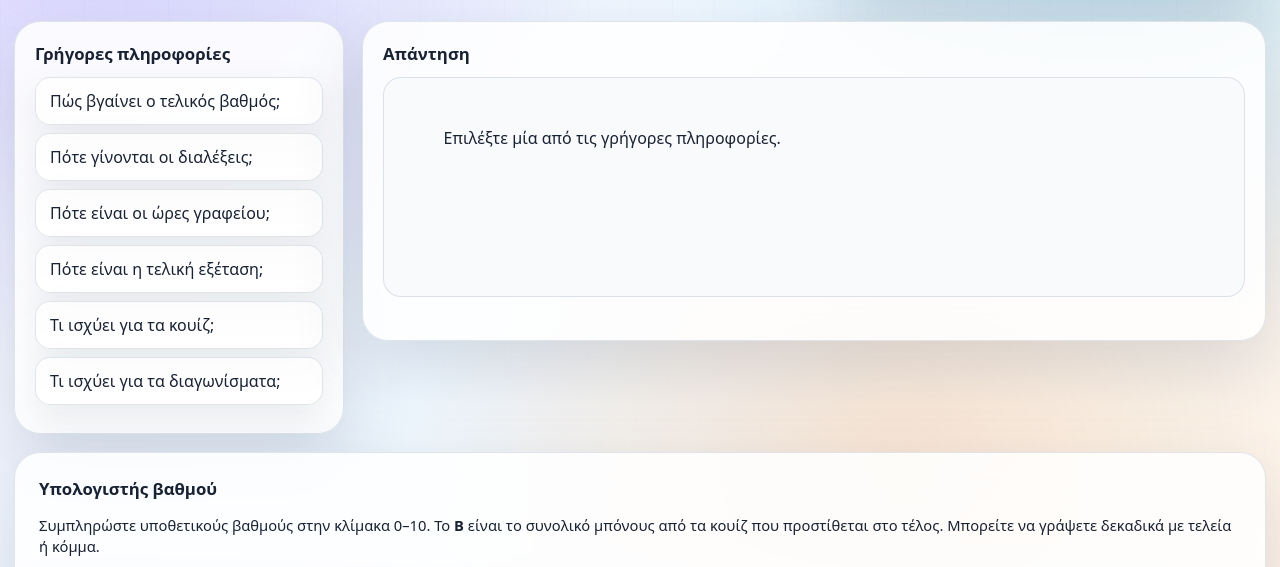
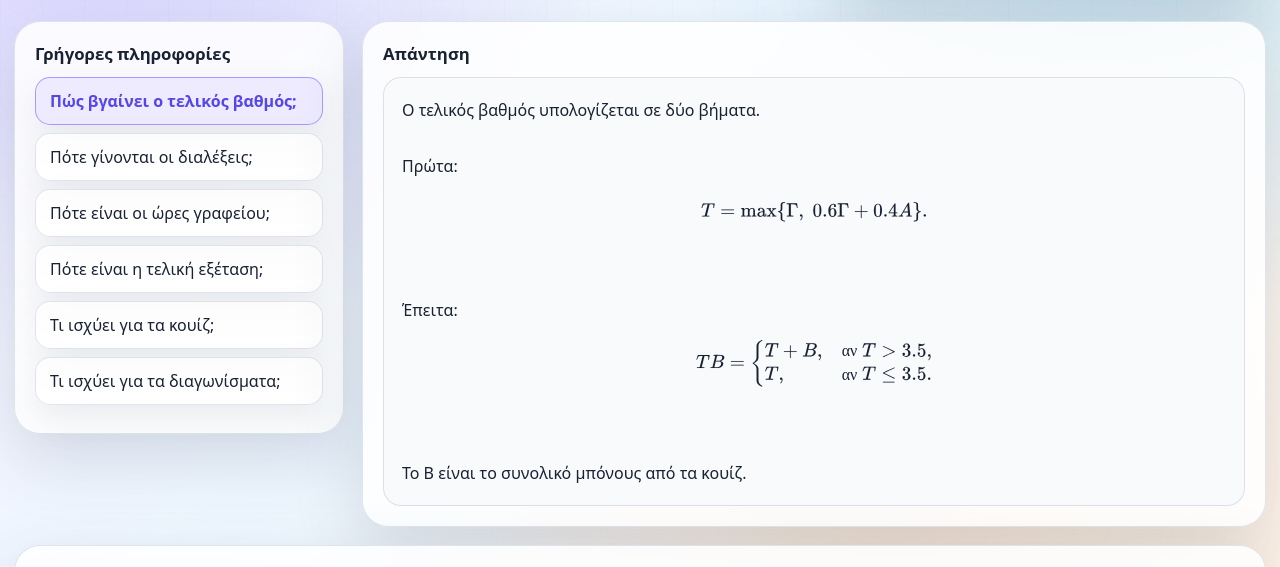
Before and after one commit to fotkara/MAY341-course-admin-chatbot, a plain HTML site: page index.html in a window 1280 px wide. Shown: the part 224-791 px from the top of the page. Drawn offline with nearby package versions, Linux system fonts and the light colour scheme.

Commit message:
Add files via upload

```diff
--- a/app.js
+++ b/app.js
@@ -18,7 +18,36 @@ function calculateGrade(gamma, a1, a2, b) {
   return { A, weighted, T, TB };
 }
 
-const QUICK_ANSWERS = {
+function getPolicy() {
+  const fallback = {
+    lectures: [
+      "Τρίτη 14:00–16:00, Αίθουσα 001",
+      "Πέμπτη 09:00–11:00, Αίθουσα 001"
+    ],
+    officeHours: [
+      "Τρίτη 12:30–13:30",
+      "Πέμπτη 11:30–12:30"
+    ],
+    examDate: "Τρίτη, 27 Ιανουαρίου 2026",
+    email: "fkarakatsani@uoi.gr"
+  };
+
+  if (typeof COURSE_POLICY === "undefined") {
+    return fallback;
+  }
+
+  return {
+    lectures: COURSE_POLICY.lectures || fallback.lectures,
+    officeHours: COURSE_POLICY.officeHours || fallback.officeHours,
+    examDate: COURSE_POLICY.examDate || fallback.examDate,
+    email: COURSE_POLICY.email || fallback.email
+  };
+}
+
+function getQuickAnswers() {
+  const policy = getPolicy();
+
+  return {
     grade: `Ο τελικός βαθμός υπολογίζεται σε δύο βήματα.
 
 Πρώτα:
@@ -39,19 +68,19 @@ T, & \\text{αν } T\\le 3.5.
 
     lectures: `Οι διαλέξεις γίνονται:
 
-• ${COURSE_POLICY.lectures[0]}
-• ${COURSE_POLICY.lectures[1]}`,
+• ${policy.lectures[0]}
+• ${policy.lectures[1]}`,
 
     office: `Οι ώρες γραφείου είναι:
 
-• ${COURSE_POLICY.officeHours[0]}
-• ${COURSE_POLICY.officeHours[1]}
+• ${policy.officeHours[0]}
+• ${policy.officeHours[1]}
 
-Αν δεν είστε διαθέσιμοι/ες αυτές τις ώρες, μπορείτε να στείλετε email στη διδάσκουσα (${COURSE_POLICY.email}) για να κανονιστεί διαφορετικό ραντεβού.`,
+Αν δεν είστε διαθέσιμοι/ες αυτές τις ώρες, μπορείτε να στείλετε email στη διδάσκουσα (${policy.email}) για να κανονιστεί διαφορετικό ραντεβού.`,
 
     exam: `Η τελική εξέταση για το ακαδημαϊκό έτος 2025–2026 έχει οριστεί για:
 
-${COURSE_POLICY.examDate}
+${policy.examDate}
 
 Ο βαθμός της τελικής εξέτασης συμβολίζεται με Γ.`,
 
@@ -70,11 +99,20 @@ A = \\frac{A_1 + A_2}{2}.
 
 Συμμετοχή στα διαγωνίσματα έχουν μόνο όσοι/όσες το δηλώσουν στο e-course. Όσοι/όσες δεν γράψουν τουλάχιστον 35% στο πρώτο διαγώνισμα χάνουν αυτόματα το δικαίωμα συμμετοχής στο δεύτερο.`
   };
+}
 
 function showQuickAnswer(key) {
   const box = document.getElementById("quickAnswer");
-  box.textContent = QUICK_ANSWERS[key] || "Δεν βρέθηκε απάντηση.";
-  if (window.MathJax) {
+  if (!box) return;
+
+  const answers = getQuickAnswers();
+  box.textContent = answers[key] || "Δεν βρέθηκε απάντηση.";
+
+  document.querySelectorAll(".quick").forEach((button) => {
+    button.classList.toggle("active", button.dataset.answer === key);
+  });
+
+  if (window.MathJax && typeof MathJax.typesetPromise === "function") {
     MathJax.typesetPromise([box]).catch(() => {});
   }
 }
@@ -124,31 +162,54 @@ function runGradeCalculation() {
       </div>
     </div>
   `;
-
-  if (window.MathJax) {
-    MathJax.typesetPromise([result]).catch(() => {});
-  }
 }
 
-document.addEventListener("DOMContentLoaded", () => {
-  document.querySelectorAll(".quick").forEach((btn) => {
-    btn.addEventListener("click", () => showQuickAnswer(btn.dataset.answer));
+function setupApp() {
+  document.addEventListener("click", (event) => {
+    const quickButton = event.target.closest(".quick[data-answer]");
+    if (quickButton) {
+      event.preventDefault();
+      showQuickAnswer(quickButton.dataset.answer);
+    }
   });
 
-  document.getElementById("calcBtn").addEventListener("click", runGradeCalculation);
+  const calcBtn = document.getElementById("calcBtn");
+  if (calcBtn) {
+    calcBtn.addEventListener("click", runGradeCalculation);
+  }
 
-  document.getElementById("clearCalcBtn").addEventListener("click", () => {
-    ["gamma", "a1", "a2", "b"].forEach(id => document.getElementById(id).value = "");
-    document.getElementById("calcResult").textContent = "";
-    document.getElementById("gamma").focus();
+  const clearBtn = document.getElementById("clearCalcBtn");
+  if (clearBtn) {
+    clearBtn.addEventListener("click", () => {
+      ["gamma", "a1", "a2", "b"].forEach(id => {
+        const field = document.getElementById(id);
+        if (field) field.value = "";
       });
+      const result = document.getElementById("calcResult");
+      if (result) result.textContent = "";
+      const gamma = document.getElementById("gamma");
+      if (gamma) gamma.focus();
+    });
+  }
 
   ["gamma", "a1", "a2", "b"].forEach(id => {
-    document.getElementById(id).addEventListener("keydown", (event) => {
+    const field = document.getElementById(id);
+    if (!field) return;
+
+    field.addEventListener("keydown", (event) => {
       if (event.key === "Enter") {
         event.preventDefault();
         runGradeCalculation();
       }
     });
   });
-});
+
+  // Αρχική απάντηση, ώστε να φαίνεται αμέσως ότι τα κουμπιά δουλεύουν.
+  showQuickAnswer("grade");
+}
+
+if (document.readyState === "loading") {
+  document.addEventListener("DOMContentLoaded", setupApp);
+} else {
+  setupApp();
+}
--- a/style.css
+++ b/style.css
@@ -426,3 +426,12 @@ input:focus {
     grid-template-columns: 1fr;
   }
 }
+
+
+/* v9: clearer selected quick button */
+.quick.active {
+  background: var(--accent-soft);
+  border-color: rgba(109, 93, 252, 0.55);
+  color: var(--accent-dark);
+  font-weight: 800;
+}
```
Also changed, not shown: 1 other file. Lines whose indentation alone changed are shown as unchanged.
